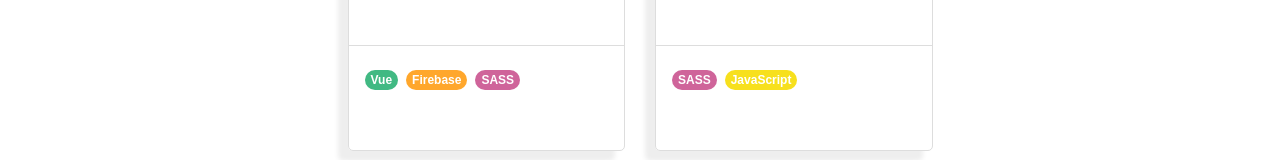
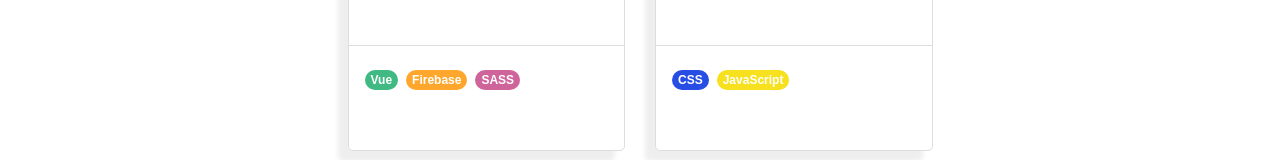
Before and after one commit to MarwanAhmedElAbhar/my-portfolio, a Nuxt app: page / in a window 1280 px wide. Shown: the part 775-935 px from the top of the page. Built offline with nearby package versions, Linux system fonts and the light colour scheme.

Commit message:
add mapty project github repo and link

```diff
--- a/components/projects/data.js
+++ b/components/projects/data.js
@@ -1,6 +1,10 @@
 const tagsList = [{
     name: "Vue",
     backgroundColor: "#41B983"
+},
+{
+    name: "CSS",
+    backgroundColor: "#264de4"
 },
 {
     name: "Firebase",
@@ -29,8 +33,8 @@ export default  [
         id: 2,
         name: "Mapty",
         img: "img/mapty-icon.png",
-        link: "",
-        githubRepo: "",
-        tags: tagsList.filter(tag => ["JavaScript", "SASS"].includes(tag.name))
+        link: "https://mapty-main.vercel.app/",
+        githubRepo: "https://github.com/marwan-elabhar/mapty",
+        tags: tagsList.filter(tag => ["JavaScript", "CSS"].includes(tag.name))
     },
 ]
```
